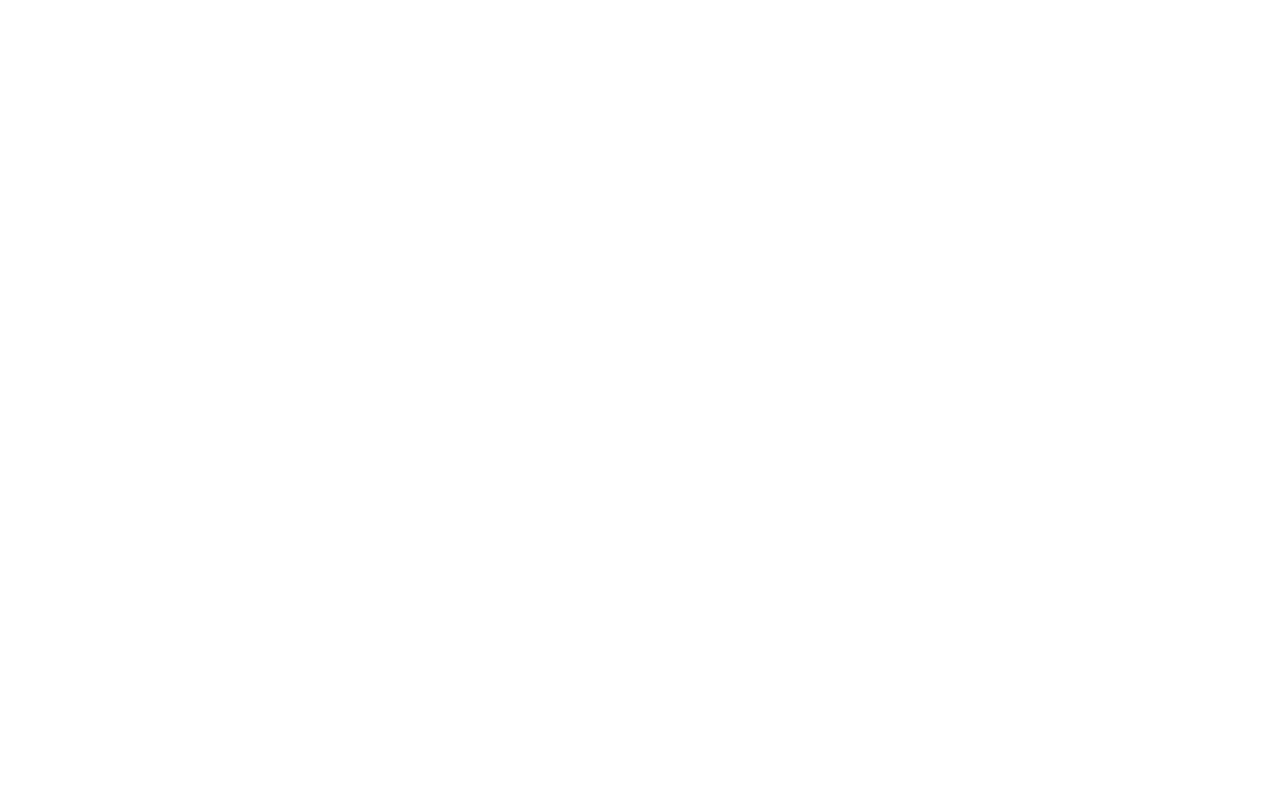
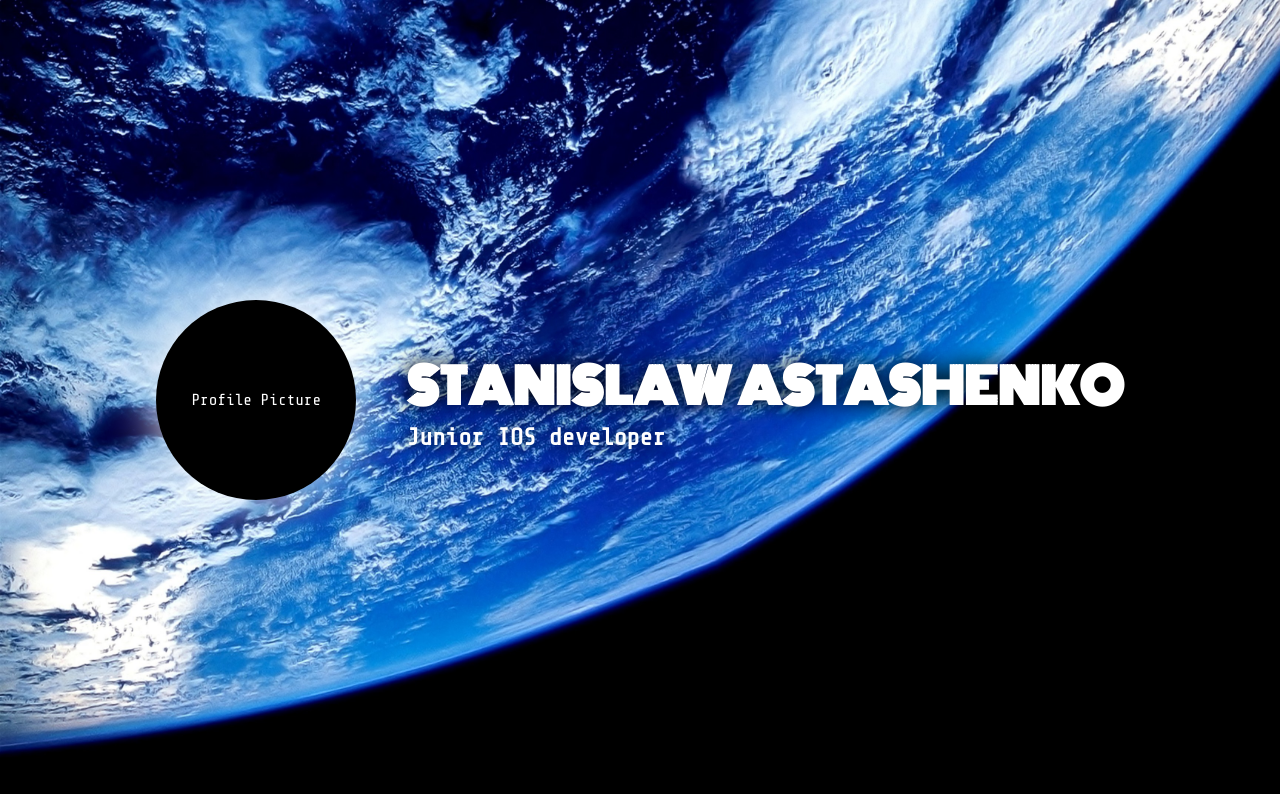
Before and after one commit to SoulDock/Portfolio, a plain HTML site: page index.html in a window 1280 px wide. Drawn offline with nearby package versions, Linux system fonts and the light colour scheme.

Commit message:
Title && Background Image

```diff
--- a/default.css
+++ b/default.css
@@ -1,5 +1,29 @@
+@import url('https://fonts.googleapis.com/css2?family=Share+Tech+Mono&display=swap');
+
 *,
 *::before,
 *::after {
   box-sizing: border-box;
 }
+
+body{
+  font-family: 'Share Tech Mono', monospace;
+  background-color: #000;
+}
+
+body,
+h1,
+h2,
+h3,
+h4,
+p,
+ul[class],
+ol[class],
+li,
+figure,
+figcaption,
+blockquote,
+dl,
+dd {
+  margin: 0;
+}
--- a/index.html
+++ b/index.html
@@ -5,9 +5,20 @@
     <meta http-equiv="X-UA-Compatible" content="IE=edge">
     <meta name="viewport" content="width=device-width, initial-scale=1.0">
     <link rel="stylesheet" href="./default.css">
+    <link rel="stylesheet" href="./style.css">
     <title>Portfolio</title>
 </head>
 <body>
-
+    <div class="global_container">
+        <div class="title_section">
+            <div class="pp">
+                <p>Profile Picture</p>
+            </div>
+            <div class="title_description">
+                <h1 class="title_name">STANISLAW   ASTASHENKO</h1>
+                <h2 class="title_subtext">Junior IOS developer</h2>
+            </div>
+        </div>
+    </div>
 </body>
 </html>
--- a/style.css
+++ b/style.css
@@ -0,0 +1,44 @@
+
+@import url('https://fonts.googleapis.com/css2?family=Monoton&display=swap');
+
+.global_container{
+    width: 100vw;
+    height: 100vh;
+
+    overflow-y: scroll;
+
+    background: url("./src/planet.jpg");
+    background-size: cover;
+
+    color: #fff;
+
+    display: flex;
+    justify-content: center;
+    align-items: center;
+}
+
+/* TITLE SECTION */
+.title_section{
+    display: flex;
+    align-items: center;
+    gap: 50px;
+}
+.pp{
+    width: 200px;
+    height: 200px;
+    border-radius: 50%;
+    background-color: #000000;
+    box-shadow: 0px 0px 50px #ffffff;
+
+    display: flex;
+    justify-content: center;
+    align-items: center;
+}
+.title_name{
+    font-size: 3rem;
+    font-family: 'Monoton', cursive;
+    text-shadow: 0px 0px 20px #000000;
+}
+.title_subtext{
+    text-shadow: 0px 0px 20px #000000;
+}
```
Also changed, not shown: src/planet.jpg (added), 2 other files.
